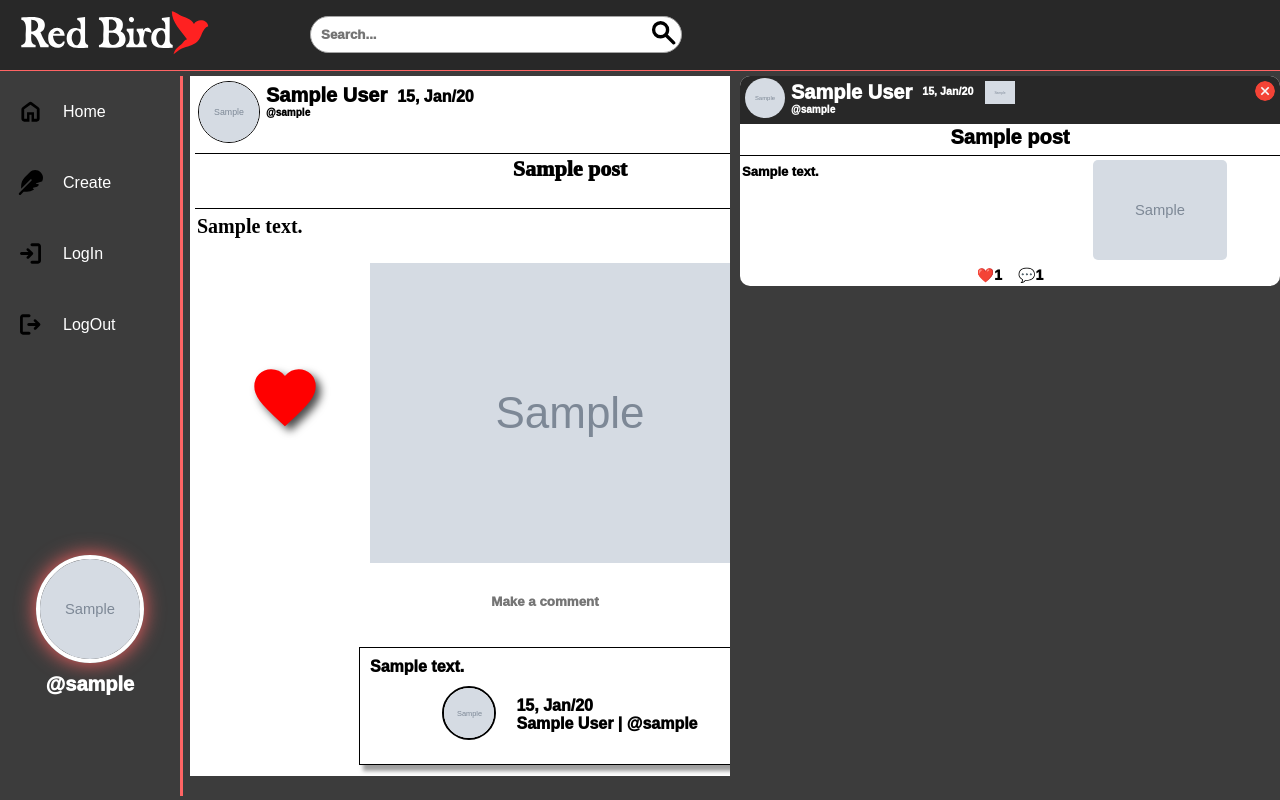
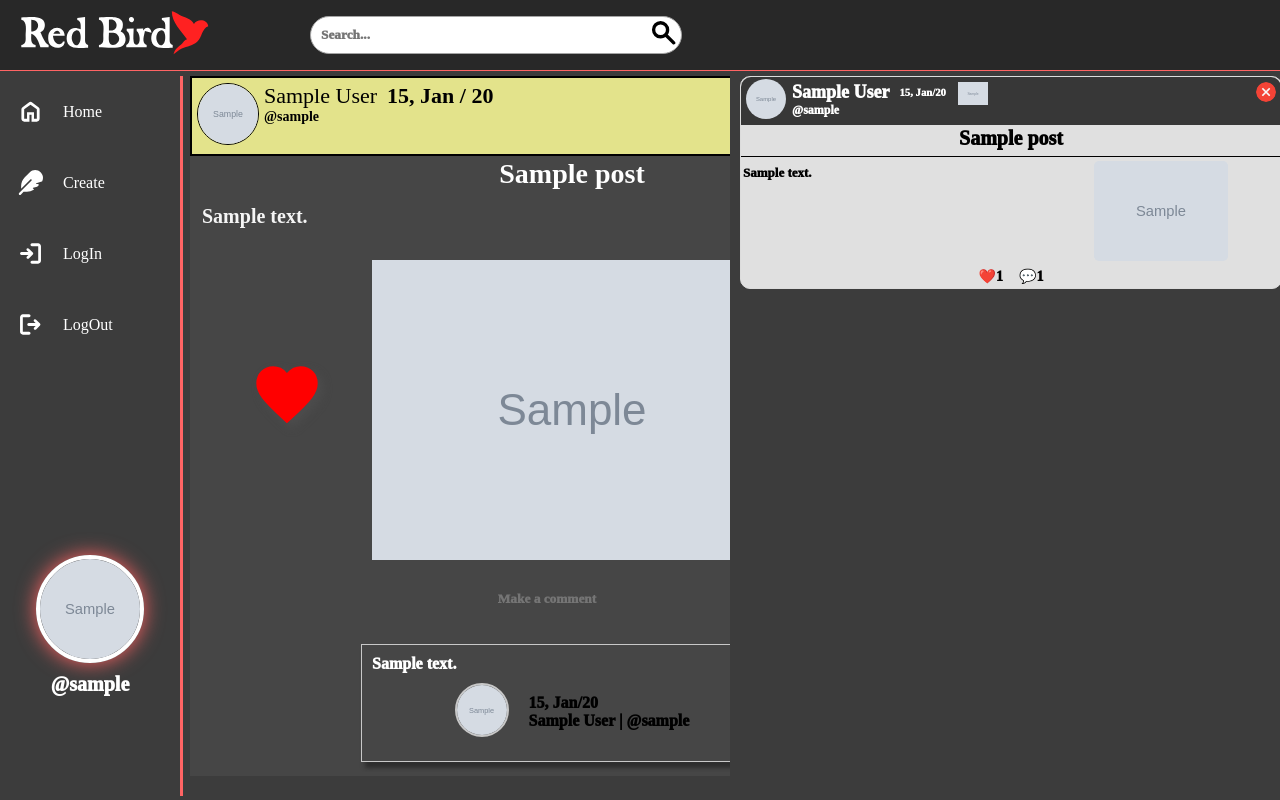
Before and after one commit to AThunder-cloud/Red_Bird, a Django app: page /postpage/1/ in a window 1280 px wide. Run offline with Django 4.2, Linux system fonts and the light colour scheme; a user stored in the database is signed in; tables that the repository leaves empty hold one stand-in row (values such as "Sample post"); grey boxes marked "Sample" are stand-in pictures; some web fonts are replaced.

Commit message:
minor tweaks

```diff
--- a/core/models.py
+++ b/core/models.py
@@ -28,7 +28,7 @@ class Genre(models.Model):
 class Post(models.Model):
     id = models.AutoField(primary_key=True, db_index=True)
     author = models.ForeignKey(Profile, on_delete=models.CASCADE, null=True)
-    post_title = models.CharField(max_length=30,default=None, editable=True) #by default null is false
+    post_title = models.CharField(max_length=100,default=None, editable=True) #by default null is false
     text_body = models.TextField(max_length=2000,null=True)
     image = models.ImageField(upload_to='post_images', null=True,blank=True, default='None')
     genres = models.ManyToManyField(Genre)
--- /dev/null
+++ b/requirements.txt
@@ -0,0 +1,5 @@
+asgiref==3.6.0
+Django==4.1
+Pillow==9.4.0
+sqlparse==0.4.3
+tzdata==2023.3
--- a/static/css/feed.css
+++ b/static/css/feed.css
@@ -1,19 +1,20 @@
 .post-defination{
     display: flex;
     flex-direction: column;
-    background-color:white;
+    background-color:rgb(224, 224, 224);
     color:black;
     width:540px;
     min-width:300px;
     height:fit-content;
     border-radius:10px;
     margin: auto;
+    border: 1px solid gainsboro;
 }
 .post-head-section{
     display: flex;
     width:auto;
     height:max-content;
-    background-color:rgb(40, 40, 40);
+    background-color:rgb(55, 55, 55);
     cursor: pointer;
     border-radius:10px 10px 0px 0px;
     padding:2px;
@@ -26,10 +27,10 @@
 }
 
 .user-name span:first-child{
-    font-size: 20px;
+    font-size: 18px;
 }
 .user-name span:last-child{
-    font-size: 10px;
+    font-size: 12px;
 }
 .post-head-section img{
     object-fit: cover;
@@ -72,6 +73,7 @@
     background-color:transparent;
 }
 .post-title textarea{
+    background-color: transparent;
     width:100%;
     height:32px;
     outline: none;
@@ -88,7 +90,7 @@
 .post-body-section{
     display: grid;
     grid-template-columns:300px auto;
-    background-color: rgb(255, 255, 255);
+    background-color:transparent;
 }
 
 .post-body-section div textarea{
--- a/static/css/main.css
+++ b/static/css/main.css
@@ -1,10 +1,6 @@
 @font-face {
   font-family:"UbuntuMono" ;
   src: url("/static/fonts/Ubuntu_Mono/UbuntuMono-Regular.ttf") format("truetype");
-  }
-  @font-face {
-    font-family: "Damion";
-    src: url("/static/fonts/Damion/Damion-Regular.ttf") format("truetype");
 }
 @font-face {
   font-family: "Concert";
@@ -23,8 +19,8 @@
   src: url("/static/fonts/Amatic_SC/AmaticSC-Bold.ttf") format("truetype");
 }
 @font-face {
-    font-family:"Comic" ;
-    src: url("/static/fonts/Comic_Neue/ComicNeue-Light.ttf") format("truetype");
+  font-family:"Ubuntu" ;
+  src: url("/static/fonts/Ubuntu_Condensed/UbuntuCondensed-Regular.ttf") format("truetype");
 }
 @font-face {
   font-family:"ComicB" ;
@@ -33,7 +29,7 @@
 *{
   margin: 0;
   padding: 0;
-    font-family:"ComicB",sans-serif;
+  font-family: "Ubuntu";
   font-weight:1000;
 }
 html{
@@ -87,7 +83,8 @@
 .active-panel{
   width: 100%;
   height:calc(100vh - 100px);
-    background-color:white;
+  /* background-color:rgba(147, 147, 147, 0.9); */
+  background-color: rgb(70, 70, 70);
   border: rgb(255, 100, 100);
   overflow-y: scroll;
   scroll-behavior:auto;
--- a/static/css/post-page.css
+++ b/static/css/post-page.css
@@ -12,10 +12,6 @@
     z-index: +1;
 } */
 @font-face {
-    font-family:"Comic" ;
-    src: url("/static/fonts/Comic_Neue/ComicNeue-Bold.ttf") format("truetype");
-}
-@font-face {
     font-family: "Concert";
     src: url("/static/fonts/Concert_One/ConcertOne-Regular.ttf") format("truetype");
   }
@@ -24,7 +20,9 @@
     display:flex;
     flex-direction: column;
     background-color:transparent;
-    color:black;
+    color:white;
+    /* border-left: 1px solid grey;
+    border-right: 1px solid grey; */
     width:fit-content;
     min-width: 750px;
     height:fit-content;
@@ -38,7 +36,9 @@
     width:fit-content;
     min-width: 750px;
     height:auto;
-    background-color:transparent;
+    /* background-color:rgb(125, 142, 255); */
+    background-color: rgba(255, 255, 152, 0.85);
+    border: 2px solid black;
     cursor: pointer;
     padding:5px;
     margin-left: auto;
@@ -54,20 +54,29 @@
     border: 1px double black;
 }
 
-.content-head a{text-decoration: none; margin: 3px;font-size: 20px;color: black;font-weight: 1000;}
-.content-head h6{margin: 7px;font-size: 16px;}
-.user-name{
+.content-head a{text-decoration: none;}
+.profile-user-name{
     display: flex;
     flex-direction:column ;
-}
-.content-title{
-    background-color:transparent;
-    width: fit-content;
-    min-width: 750px;
-    margin-left: auto;
-    margin-right: auto;
+    margin-left: 5px;
+    margin-top: auto;
+    margin-bottom: auto;
+    color: black;
 }
 
+.profile-user-name span:first-child{
+    font-size: 22px;
+    font-weight: 500;
+}
+.profile-user-name span:last-child{
+    font-size: 14px;
+    font-weight: 700;
+}
+.post-date span{
+    font-size: 22px;font-weight: 700;
+    color: rgb(0, 0, 0);
+    margin-left:10px;
+}
 .content-genres{
     display: flex;
     margin-left: auto;
@@ -92,43 +101,47 @@
     transform: translateX(-50%);
 }
 
+.content-title{
+    width: fit-content;
+    min-width: 750px;
+    margin-left: auto;
+    margin-right: auto;
+}
 .content-title textarea{
     font-family: "Concert";
-    font-size:22px;
-    font-weight:1000 ;
+    font-size:28px;
+    font-weight:600 ;
 
     background-color: transparent;
-    color: black;
+    color: rgb(255, 255, 255);
     width:100%;
+    height: 40px;
     outline: none;
     box-sizing: border-box;
     padding:2px;
     resize: none;
-    text-align: center;
+    text-align:center;
     cursor: pointer;
     border:none;
-    border-bottom:1px  solid black;
-    border-top:1px  solid black;
+    /* border-bottom:1px  solid black;
+    border-top:1px  solid black; */
 
 }
 
 .content-body{
-    display: grid;
-    grid-template-rows: auto;
     width:fit-content;
     min-width: 750px;
     margin-left: auto;
     margin-right: auto;
 }
-
 .content-body textarea{
-    font-family: "Comic";
-    font-weight:1000;
     background-color: transparent;
+    color:whitesmoke;
+    font-weight: 400;
     width:100%;
     outline: none;
     box-sizing: border-box;
-    padding:2px;
+    padding:5px;
     border: none;
     font-size:20px;
     font-weight:550;
@@ -144,7 +157,6 @@ textarea::-webkit-scrollbar{display: none;}
     margin-right: auto;
     margin-bottom: 10px;
 }
-
 .postImage img{
     width:400px;
     height: auto;
@@ -162,7 +174,6 @@ textarea::-webkit-scrollbar{display: none;}
     margin-right: auto;
     padding-bottom: 10px ;
 }
-
 .make-comment{
     margin-left: auto;
     margin-right: auto;
@@ -175,9 +186,10 @@ textarea::-webkit-scrollbar{display: none;}
     right:0;
     width:40px;
     height:100%;
-    background-color: rgb(255, 50, 100);
+    background-color: rgb(125, 142, 255);
     padding: 4px;
 }
+
 .make-comment form input{
     background-color: transparent;
     width: 500px;
@@ -194,17 +206,17 @@ textarea::-webkit-scrollbar{display: none;}
     flex-direction:column ;
     column-gap: 10px;
 }
-
 .comment{
+    font-weight: 400;
     display: flex;
     width: 400px;
     flex-direction:column;
-    border: 1px solid black;
+    border: 1px solid rgb(200, 200, 200);
     padding: 10px;
     margin-top: 10px;
     margin-left: auto;
     margin-right: auto;
-    box-shadow:4px 6px 4px rgba(74, 74, 74, 0.534)  ;
+    box-shadow:4px 6px 4px rgba(22, 22, 22, 0.500)  ;
     position: relative;
 }
 .comment a{
@@ -228,7 +240,7 @@ textarea::-webkit-scrollbar{display: none;}
     margin:0px;
     margin-right:20px ;
     border-radius: 50%;
-    border:2px solid black;
+    border:2px solid rgb(200, 200, 200);
 }
 
 .comment-foot span img{
--- a/template/post.html
+++ b/template/post.html
@@ -9,13 +9,13 @@
             <a href="{% url 'profile' post.author.user.id %}"><img src="{{post.author.profile_img.url}}"></a>
         </div>
         <a href="{% url 'profile' post.author.user.id %}">
-            <div class="user-name">
+            <div class="profile-user-name">
                 <span>{{post.author.user.first_name}} {{post.author.user.last_name}}</span>
                 <span>@{{post.author.user.username}}</span>
             </div>
         </a>
-        <div>
-            <h6>{{post.created | date:"d, M/y"}}</h6>
+        <div class="post-date">
+            <span>{{post.created | date:"d, M / y"}}</span>
         </div>
         <div class="content-genres">
             {% for genre in post.genres.all %}
@@ -26,11 +26,12 @@
     </div>
 
     <div class="content-title">
-            <textarea readonly id="context-title">{{post.post_title}}</textarea>
+            <textarea spellcheck="flase" readonly >{{post.post_title}}</textarea>
     </div>
 
+
     <div class="content-body">
-        <textarea name="" id="postText">{{post.text_body}}</textarea>
+        <textarea spellcheck="false">{{post.text_body}}</textarea>
     </div>
     <div class="postImage">
         <img loading="lazy" src="{{post.image.url}}" alt="">
@@ -52,7 +53,11 @@
                 {% csrf_token %}
                 <input type="hidden" name="post_id" value="{{post.id}}">
                 <input type="text" name="comment" required placeholder="Make a comment">
-                <button type="sumbit"><img src="{% static 'default-img/icons/feather-solid.svg' %}"></button>
+                <button type="sumbit">
+                    <svg xmlns="http://www.w3.org/2000/svg" fill="black" viewBox="0 0 512 512">
+                        <path d="M278.5 215.6L23 471c-9.4 9.4-9.4 24.6 0 33.9s24.6 9.4 33.9 0l57-57h68c49.7 0 97.9-14.4 139-41c11.1-7.2 5.5-23-7.8-23c-5.1 0-9.2-4.1-9.2-9.2c0-4.1 2.7-7.6 6.5-8.8l81-24.3c2.5-.8 4.8-2.1 6.7-4l22.4-22.4c10.1-10.1 2.9-27.3-11.3-27.3l-32.2 0c-5.1 0-9.2-4.1-9.2-9.2c0-4.1 2.7-7.6 6.5-8.8l112-33.6c4-1.2 7.4-3.9 9.3-7.7C506.4 207.6 512 184.1 512 160c0-41-16.3-80.3-45.3-109.3l-5.5-5.5C432.3 16.3 393 0 352 0s-80.3 16.3-109.3 45.3L139 149C91 197 64 262.1 64 330v55.3L253.6 195.8c6.2-6.2 16.4-6.2 22.6 0c5.4 5.4 6.1 13.6 2.2 19.8z"/>
+                    </svg>
+                </button>
             </form>
         </div>
         {% for comment in comments %}
```
Also changed, not shown: static/css/home-page.css (+9 -9 lines), template/profile.html (+23 -14 lines), template/test.html (+9 -13 lines), core/migrations/0030_alter_post_post_title.py (added), static/default-img/icons/Home-icon.svg, static/default-img/icons/Login-icon.svg, static/default-img/icons/Logout-icon.svg, static/default-img/icons/feather-solid.svg. Lines whose indentation alone changed are shown as unchanged.
